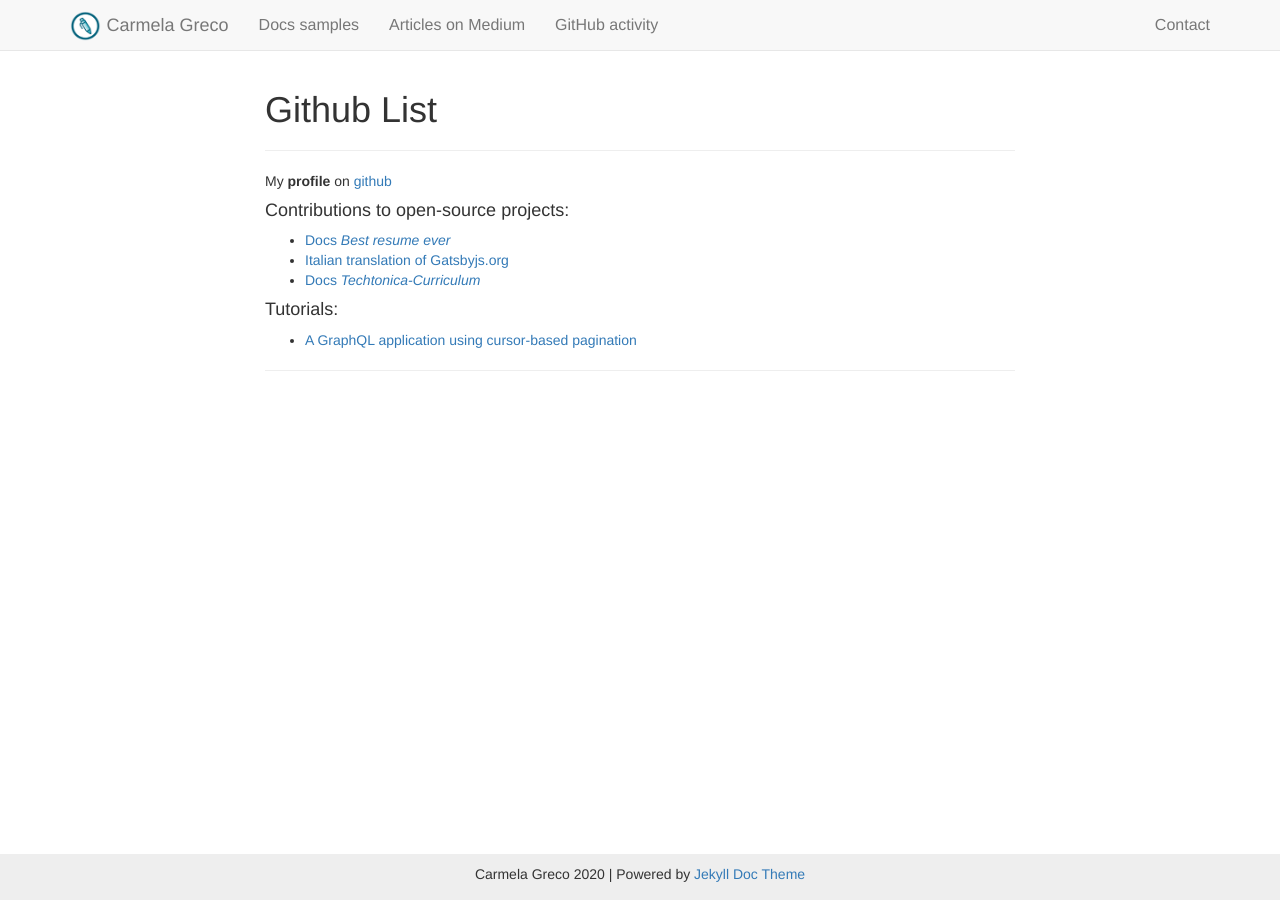
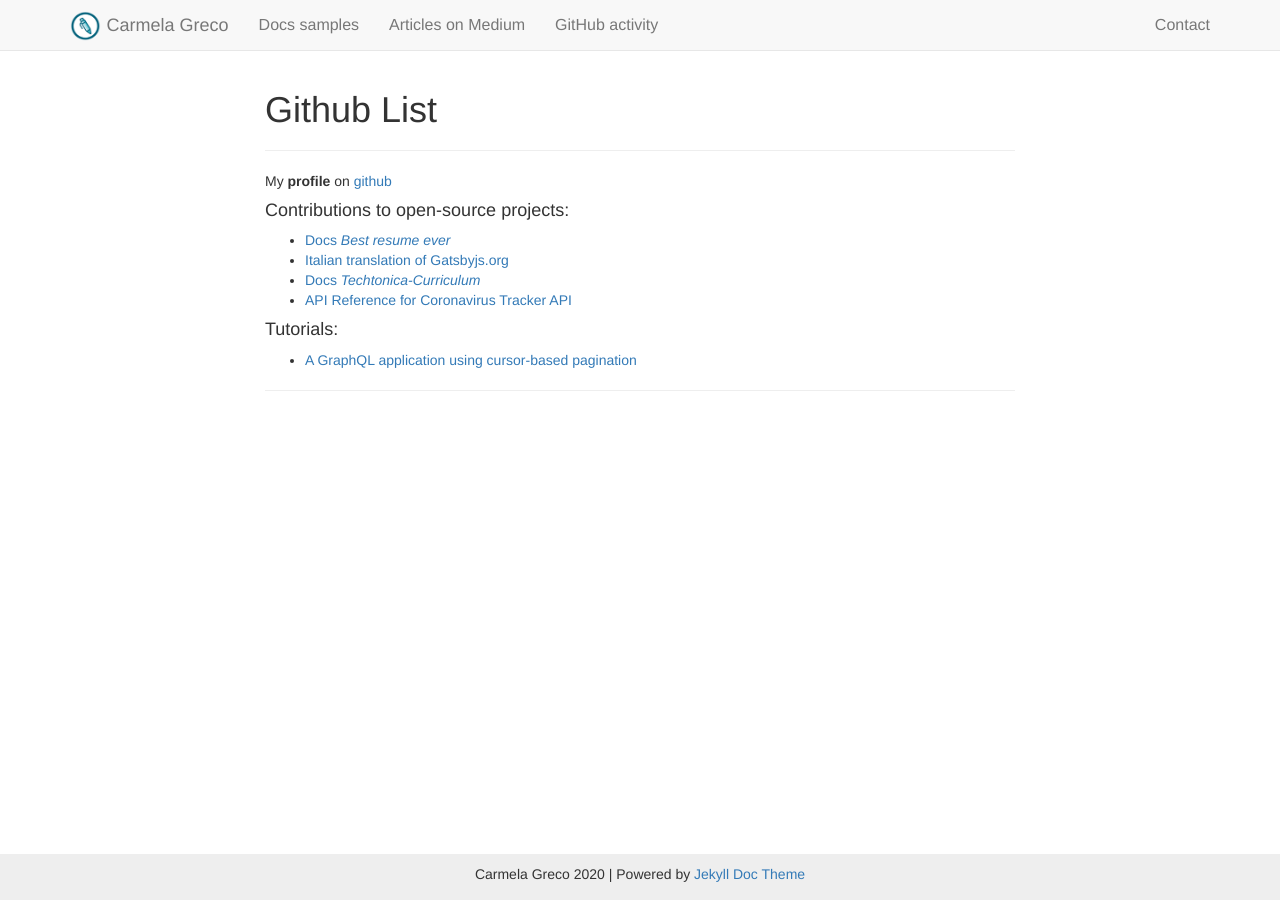
Before and after one commit to carmelag/carmelag.github.io, a Jekyll site: the page built from github-list.md, in a window 1280 px wide. Built offline with Jekyll 4.4.1, drawn with Linux system fonts in a browser that asks for light colours; comment, search, counter and statistics services are not loaded.

Commit message:
Update github-list.md

```diff
--- a/github-list.md
+++ b/github-list.md
@@ -10,6 +10,7 @@ My __profile__ on [github](https://github.com/carmelag)
 - [Docs *Best resume ever*](https://github.com/salomonelli/best-resume-ever)
 - [Italian translation of Gatsbyjs.org](https://github.com/gatsbyjs/gatsby-it)
 - [Docs *Techtonica-Curriculum*](https://github.com/Techtonica/curriculum)
+- [API Reference for Coronavirus Tracker API](https://github.com/ExpDev07/coronavirus-tracker-api)
 
 #### Tutorials:
 - [A GraphQL application using cursor-based pagination](https://github.com/carmelag/graphql-cursor-pagination/blob/master/README.md)
```
